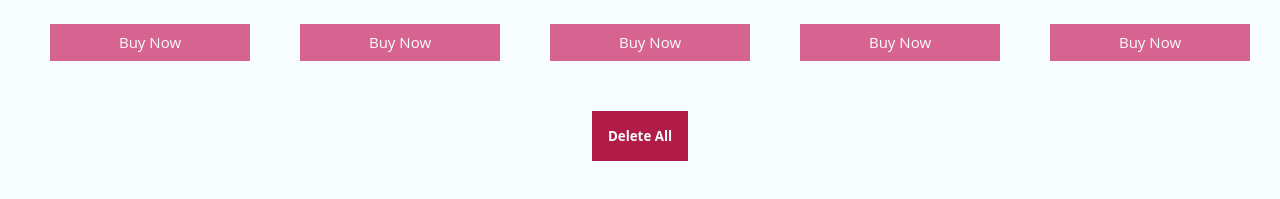
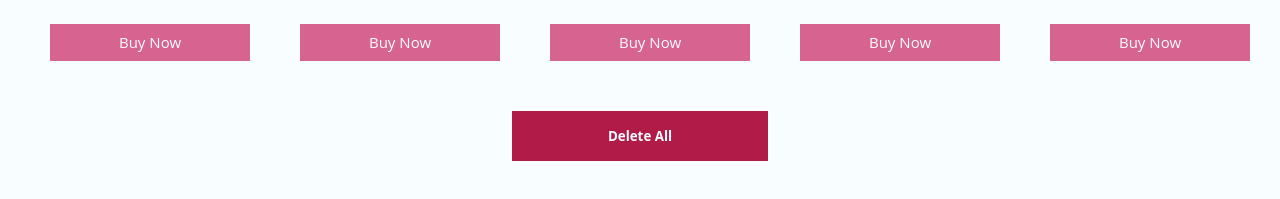
Before and after one commit to roaryku/baby-store, a React (Create React App) app: page /shop in a window 1280 px wide. Shown: the part 2301-2500 px from the top of the page. Built offline with nearby package versions, Linux system fonts and the light colour scheme.

Commit message:
delete buttom update

```diff
--- a/package.json
+++ b/package.json
@@ -10,6 +10,7 @@
     "react-dom": "^18.2.0",
     "react-router-dom": "^6.22.3",
     "react-scripts": "5.0.1",
+    "sweetalert2": "^11.10.7",
     "web-vitals": "^2.1.4"
   },
   "scripts": {
--- a/src/App.css
+++ b/src/App.css
@@ -1,3 +1,6 @@
+body{
+  background-color: #f8fdff;
+}
 nav{
   display: flex;
   justify-content: center;
@@ -112,9 +115,7 @@ hr{
 .header{
   display: flex;
   justify-content: center;
-  text-align: center;
-  margin: auto;
-  }
+ }
   .cta-delete{
   cursor: pointer;
   border: 1px solid transparent;
@@ -124,6 +125,7 @@ hr{
   font-family: "Open Sans", sans-serif;
   padding: 15px;
   margin: 50px;
+  width: 20%;
 }
 .cta-delete:hover{
   border: 1px solid #b01b48;
--- a/src/Shop.js
+++ b/src/Shop.js
@@ -3,10 +3,12 @@ import { useState } from "react";
 import './App.css';
 import Carousel from "./Carousel";
 import Buttons from "./Buttons";
+import Swal from "sweetalert2";
 
 function Shop(){
     const [shop, setShop] = useState(data);
     const [showText, setShowText] = useState(false)
+    const [deleteButtonText, setDeleteButtonText] = useState("Delete All")
 
     const removeGift = (id) => {
         let newGifts = shop.filter(gift => gift.id !==id)
@@ -17,6 +19,15 @@ function Shop(){
         const newClothes = data.filter(element => element.searchTerm === searchTerm)
         setShop(newClothes)
         }
+
+    const handleClick = () => {
+        Swal.fire({
+            icon: "error",
+            title: "Sorry!...",
+            text: "Everything was deleted",
+          });
+        setDeleteButtonText("Please check back later.")
+    }
 
 
     return(
@@ -39,7 +50,6 @@ function Shop(){
         }
 
                 return(
-
                     <div>
                         <div key={id} className="container">
                         <Carousel image={image}/>
@@ -55,12 +65,13 @@ function Shop(){
                 </div>
                 )
             }))}
+            </div>
 
-            <div className="header">
-                <button className="cta-delete" onClick={() => setShop([])}>Delete All</button>
+            <div className="header shop">
+               <button className="cta-delete" onClick={() => handleClick (setShop ([]))}>{deleteButtonText}</button>
             </div>
           </div>
-        </div>
+
    )
 }
 export default Shop;
```
Also changed, not shown: 1 other file (tests, documents, lock files or other folders).
